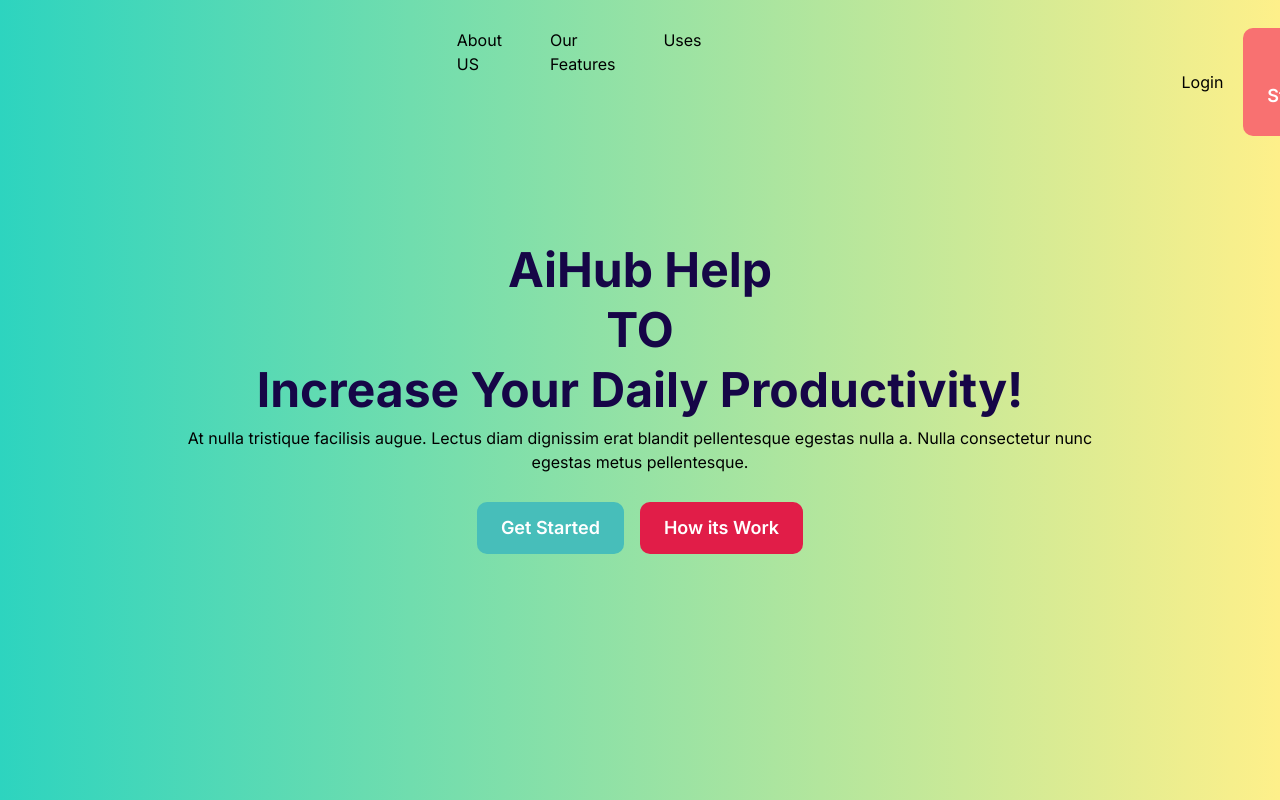
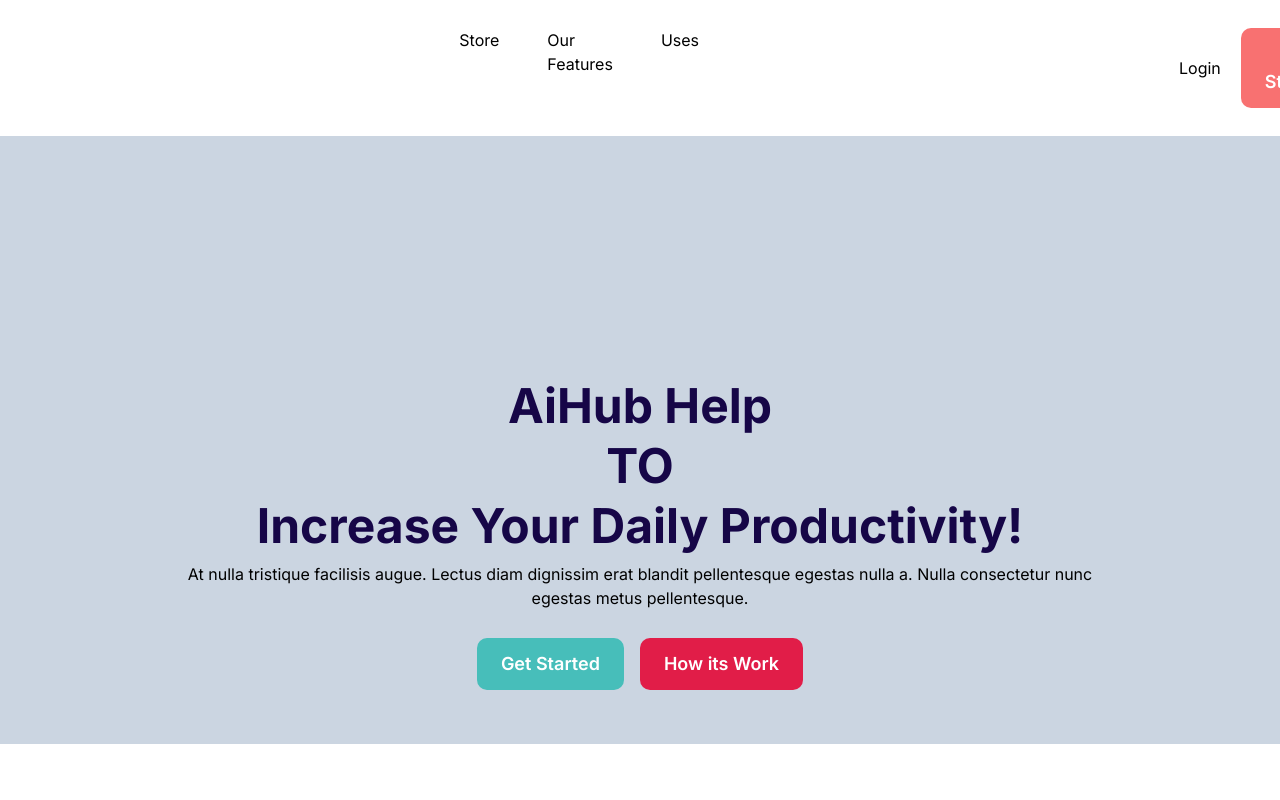
Before and after one commit to viibhuGupta/aihub, a Next.js app: page / in a window 1280 px wide. Shown: the top 800 px of the page. Built offline with nearby package versions, Linux system fonts and the light colour scheme.

Commit message:
getting error in mapping

```diff
--- a/app/layout.js
+++ b/app/layout.js
@@ -13,7 +13,11 @@ export default function RootLayout({ children }) {
   return (
     <html lang="en">
       <body className={inter.className}>
-        {/* <Navbar/> */}
+         <div className="">
+         <Navbar/>
+         </div>
+
+
         {children}
         </body>
     </html>
--- /dev/null
+++ b/app/lib/getCategory.js
@@ -0,0 +1,7 @@
+export default async function getCategory() {
+    const responce = await fetch("https://api.escuelajs.co/api/v1/categories");
+
+    const categories = responce.json();
+
+    return categories;
+}
--- /dev/null
+++ b/app/store/page.js
@@ -0,0 +1,30 @@
+import CategoriesCard from '@/components/CategoriesCard'
+
+import React from 'react'
+import getCategory from '../lib/getCategory'
+
+export default async function Page  ()  {
+    const categories = await getCategory();
+    console.log(categories)
+  return (
+    <>
+
+   <section className='bg-slate-200 mt-3  '>
+    <h1 className='text-5xl justify-center items-center flex '>
+        categories
+    </h1>
+  <div className='flex gap-10 m-9 justify-center' >
+
+{
+   categories.map((category) =>{
+    return(
+        <CategoriesCard key = {category.id}/>
+    )
+   })
+   }
+  </div>
+
+   </section>
+    </>
+  )
+}
--- /dev/null
+++ b/components/CategoriesCard.jsx
@@ -0,0 +1,27 @@
+import Image from 'next/image'
+import React from 'react'
+
+const CategoriesCard = () => {
+  return (
+   <>
+<div className=" w-[16rem] h-[8rem]  flex justify-center relative  ">
+ <Image
+ src="/assets/imageAI.jpg"
+ fill
+ className='rounded-lg'
+ />
+
+<div className="absolute bg-black flex justify-center m-10 ">
+  <h1 className='text-white text-3xl  flex items-center '>Name</h1>
+</div>
+
+</div>
+
+
+
+
+   </>
+  )
+}
+
+export default CategoriesCard
--- a/components/HeroSection.jsx
+++ b/components/HeroSection.jsx
@@ -6,10 +6,10 @@ import Image from "next/image";
 const HeroSection = () => {
   return (
    <>
-  <div className=" w-full h-full ">
+  <div className=" bg-slate-300 mt-0 ">
 
-<div className="gradient w-full h-[50rem] flex relative justify-center   ">
-  <Navbar/>
+ <div className=" flex relative justify-center   ">
+
 
   <div className="flex flex-col justify-center gap-7 w-[60rem] h-[26rem] items-center text-center mt-48 ">
 
--- a/components/Navbar.jsx
+++ b/components/Navbar.jsx
@@ -3,48 +3,37 @@ import React from 'react'
 
 const Navbar = () => {
   return (
-    <div className='flex  justify-center items-center  absolute  mt-7 '>
+    <div className=" w-full flex justify-center  bg-transparent ">
+      <div className='flex justify-center items-center mt-7 '>
         <ul className='flex gap-[30rem] '>
-            <div className="">
-            <Link
-           href='/'
-           >
-           AIHUB <span className='border-2 w-full bg-rose-500 text-white  font-semibold text-lg  rounded-lg p-3 justify-center '>Get best Ai</span>
-           </Link>
+          <li>
+            <Link href='/'>
+              <span>AIHUB</span> <span className='border-2 w-full bg-rose-500 text-white font-semibold text-lg rounded-lg p-3 justify-center'>Get best Ai</span>
+            </Link>
+          </li>
+          <li>
+            <ul className='flex gap-12'>
+              <li>
+                <Link href='/store'>Store</Link>
+              </li>
+              <li>
+                <Link href='/'>Our Features</Link>
+              </li>
+              <li>
+                <Link href='/'>Uses</Link>
+              </li>
+            </ul>
+          </li>
+          <li>
+            <div className="flex gap-5">
+              <button>Login</button>
+              <button className='btn bg-red-400 text-primary'>Get Started</button>
             </div>
-
-            <div className="flex ">
-                <ul className='flex gap-12'>
-                    <Link
-                    href='/'
-                    >About US
-                    </Link>
-                    <Link
-                    href='/'
-                    >Our Features
-                    </Link>
-                    <Link
-                    href='/'
-                    >Uses
-                    </Link>
-                </ul>
-            </div>
-
-          <div className="flex gap-5">
-            <button>
-                Login
-            </button>
-
-            <button className='btn bg-red-400 text-primary '>
-                Get Started
-            </button>
-          </div>
-
-
-
+          </li>
         </ul>
+      </div>
     </div>
   )
 }
 
-export default Navbar
+export default Navbar;
```
